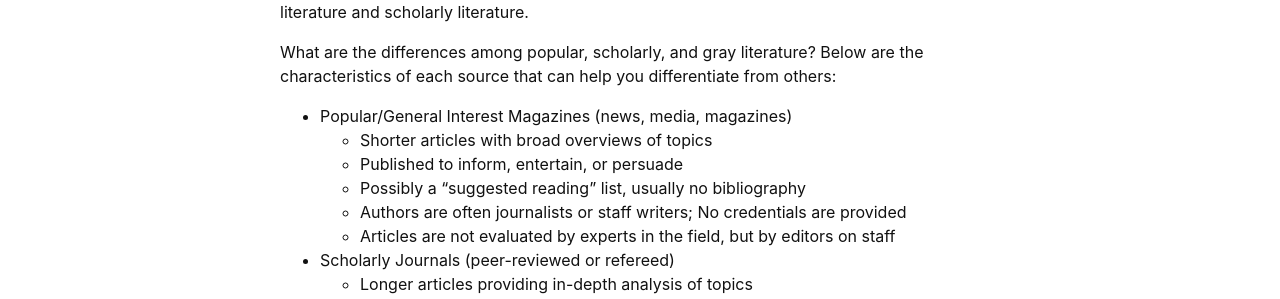
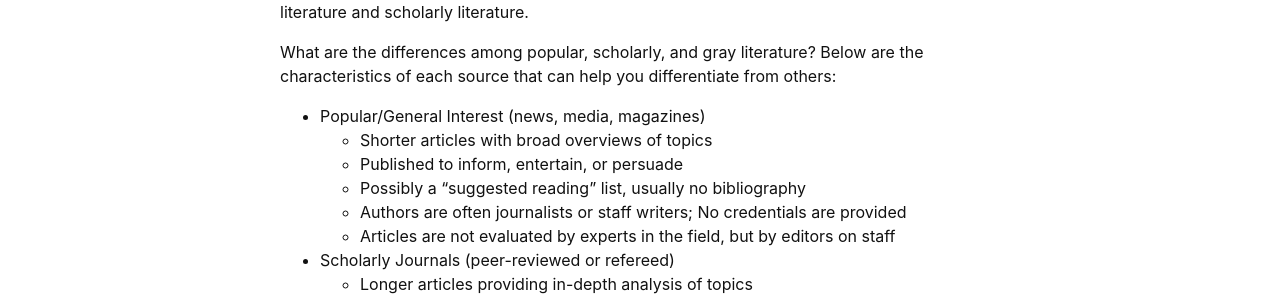
Before and after one commit to hanwendong1/avs463, a Jekyll site: the page built from content/1-Getting-Started.md, in a window 1280 px wide. Shown: the part 545-844 px from the top of the page. Built offline with Jekyll 4.4.1, drawn with Linux system fonts in a browser that asks for light colours.

Commit message:
Update 1-Getting-Started.md

```diff
--- a/content/1-Getting-Started.md
+++ b/content/1-Getting-Started.md
@@ -20,7 +20,7 @@ When conducting college-level research, there is a general process to follow:
 Since you have already selected your topic, this guide will focus on the other aspects of the research process. Ideally, you chose a topic you were somewhat familiar with or interested in researching. To get more information and ideas on the topic you selected, use <a href="https://www.google.com/" target="_blank" rel="noopener">Google</a>, or <a href="https://www.wikipedia.org/" target="_blank" rel="noopener">Wikipedia</a>. Note that you can't cite a Wikipedia article or most websites from a Google search. You can, however, find some keywords that you can use or some peer-reviewed literature (references at the bottom of a Wikipedia article, for instance) and other linked sources to gray literature and scholarly literature.
 
 What are the differences among popular, scholarly, and gray literature? Below are the characteristics of each source that can help you differentiate from others:
-* Popular/General Interest Magazines (news, media, magazines)
+* Popular/General Interest (news, media, magazines)
     + Shorter articles with broad overviews of topics
     + Published to inform, entertain, or persuade
     + Possibly a “suggested reading” list, usually no bibliography
```
